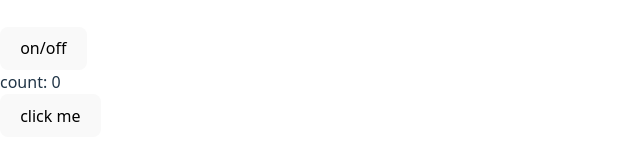
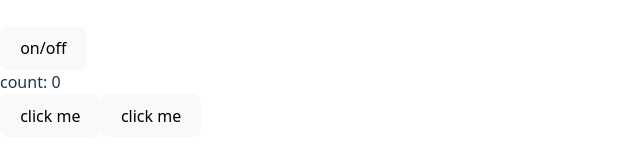
Before and after one commit to dominicprior/r3f-demo, a React app: page / in a window 1280 px wide. Shown: the part 318-478 px from the top of the page, without its empty margins (0-640 px from the left). Built offline with nearby package versions, Linux system fonts and the light colour scheme; the HTML template or start-up script is replaced by a standard one.

Commit message:
Add two buttons

```diff
--- a/src/clicker.tsx
+++ b/src/clicker.tsx
@@ -28,7 +28,11 @@ export default function Clicker({onOff}: {onOff: boolean}) {
     return (
         <div>
             <div>count: { count }</div>
-            { onOff && <button onClick={ buttonClick }>click me</button> }
+            { onOff &&
+                <>
+                    <button onClick={ buttonClick }>click me</button>
+                    <button onClick={ buttonClick }>click me</button>
+                </> }
         </div>
     );
 }
```
